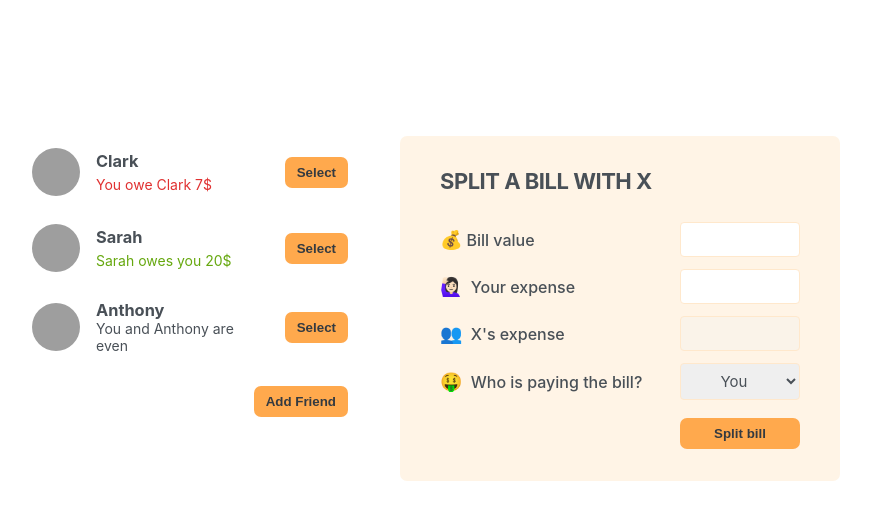
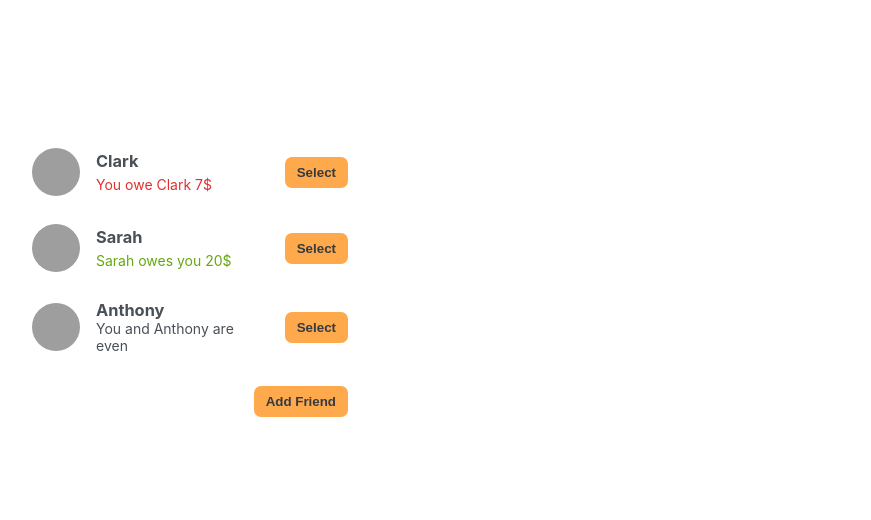
Before and after one commit to Tala-cmd/react-eat-n-split, a React (Vite) app: page / in a window 1280 px wide. Shown: the top 520 px of the page, without its empty margins (210-1081 px from the left). Built offline with nearby package versions, Linux system fonts and the light colour scheme; grey boxes are pictures that could not be loaded.

Commit message:
Selecting a friend

```diff
--- a/src/components/App.jsx
+++ b/src/components/App.jsx
@@ -28,9 +28,11 @@
 function App() {
   const [friends, setFriends] = useState(initialFriends)
   const [showAddFriend, setShowAddFriend] = useState(false)
+  const [selectedFriend, setSelectedFriend] = useState(null)
 
   function handleShowAddFriend(){
     setShowAddFriend(!showAddFriend)
+    setSelectedFriend(null)
   }
 
   function handleAddFriend(friend){
@@ -38,15 +40,40 @@
     setShowAddFriend(false)
   }
 
+  function handleSelection(friend){
+    //setSelectedFriend(friend)
+    setSelectedFriend((cur)=>
+      cur?.id === friend.id ? null : friend)
+      setShowAddFriend(false)
+  }
+
+
+
   return (
     <div className='app'>
       <div className='sidebar'>
-        <FriendsList data={initialFriends} friends={friends}/>
-        { showAddFriend && <FormAddFriend onAddFriend={handleAddFriend} /> }
-        <Button onClick={handleShowAddFriend}>
-          {showAddFriend? 'Close' : 'Add Friend'}</Button>
+        <FriendsList
+          friends={friends}
+          selectedFriend={selectedFriend}
+          onSelection={handleSelection}
+        />
+
+        { showAddFriend &&
+        <FormAddFriend
+          onAddFriend={handleAddFriend}
+        /> }
+
+        <Button
+          onClick={handleShowAddFriend}>
+          {showAddFriend ? 'Close' : 'Add Friend'}
+          </Button>
       </div>
-      <FormSplitBill />
+
+      { selectedFriend &&
+      <FormSplitBill
+      selectedFriend={selectedFriend}
+      />}
+
     </div>
   )
 }
--- a/src/components/Button.jsx
+++ b/src/components/Button.jsx
@@ -2,7 +2,10 @@
 
 function Button( {children, onClick} ) {
   return (
-    <button className='button' onClick={onClick}>{children}</button>
+    <button
+      className='button' onClick={onClick}
+      >{children}
+    </button>
   )
 }
 
--- a/src/components/FormSplitBill.jsx
+++ b/src/components/FormSplitBill.jsx
@@ -1,26 +1,28 @@
-import React from 'react'
+import React, { useState } from 'react'
 import Button from './Button'
 
-function FormSplitBill() {
+function FormSplitBill({ selectedFriend }) {
+  const [bill, setBill] = useState(0)
+
   return (
     <form className='form-split-bill'>
-      <h2>Split a bill with X</h2>
+      <h2>Split a bill with {selectedFriend.name}</h2>
 
       <label>💰Bill value</label>
-      <input type='text'></input>
+      <input type='text' value={bill} onChange={(e)=> setBill(e.target.value)} ></input>
 
       <label>🙋🏻‍♀️ Your expense</label>
       <input type='text'></input>
 
-      <label>👥 X's expense</label>
-      <input type='text' disabled></input>
+      <label>👥 {selectedFriend.name}'s expense</label>
+      <input type='text' value={bill} disabled></input>
 
       <label>🤑 Who is paying the bill?</label>
       <select>
         <option value='user'>You</option>
-        <option value='friend'>X</option>
+        <option value='friend'>{selectedFriend.name}</option>
       </select>
-      <Button >Split bill</Button>
+      <Button>Split bill</Button>
 
 
     </form>
--- a/src/components/Friend.jsx
+++ b/src/components/Friend.jsx
@@ -1,10 +1,11 @@
 import React from "react";
 import Button from "./Button";
 
-function Friend({ friend, friends, onAddFriends }) {
-return (
-  <>
-    <li>
+function Friend({ friend, onSelection, selectedFriend }) {
+  const isSelected = selectedFriend?.id === friend.id
+
+  return (
+    <li className={ isSelected ? 'selected': ''}>
       <img src={friend.image} alt={friend.name}></img>
       <h3>{friend.name}</h3>
 
@@ -15,10 +16,9 @@
       ) : (
           <p className="green">{`Sarah owes you ${friend.balance}$`}</p>
       )}
-      <Button>Select</Button>
+      <Button onClick={()=> onSelection(friend)}>{isSelected? 'Close' : 'Select'}</Button>
     </li>
-  </>
-);
+  );
 }
 
 export default Friend;
--- a/src/components/FriendsList.jsx
+++ b/src/components/FriendsList.jsx
@@ -1,13 +1,16 @@
 import Friend from './Friend'
 
-function FriendsList({  friends }) {
+function FriendsList({  friends, onSelection, selectedFriend }) {
 
   return (
     <>
     <ul>
-      {friends.map((friend)=> <Friend
+      {friends.map((friend)=>
+      <Friend
       key={friend.id}
       friend={friend} //friend object
+      selectedFriend={selectedFriend}
+      onSelection={onSelection}
       />)}
     </ul>
     </>
```
